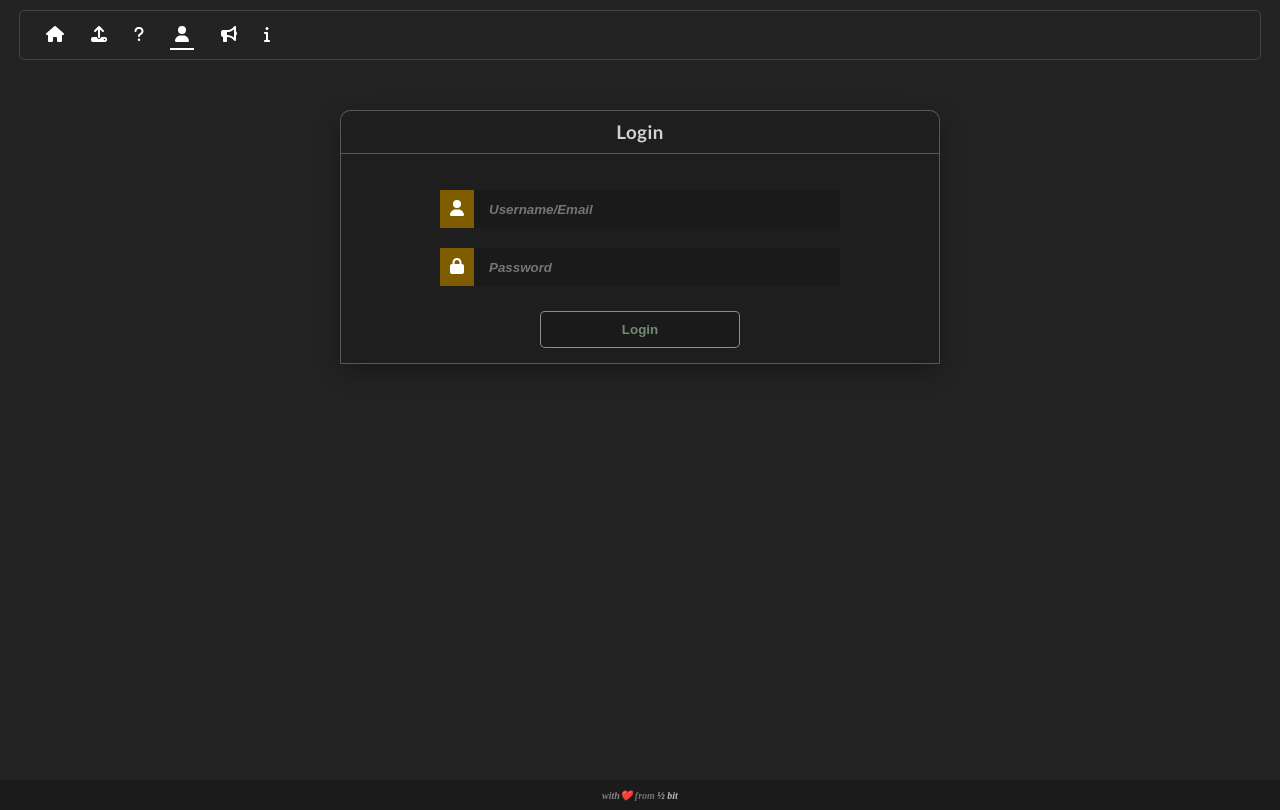
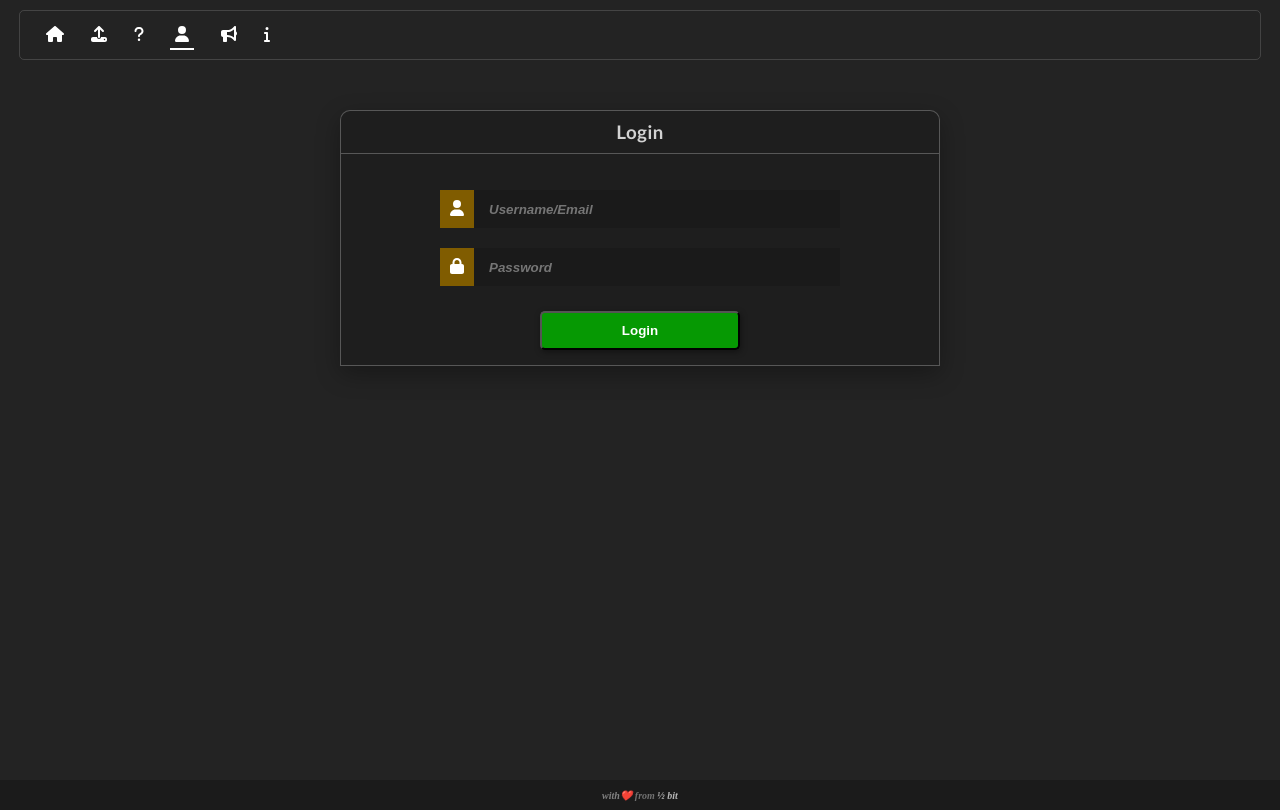
Before and after one commit to Shivamtiwari6393/kmcian_frontend, a React (Vite) app: page /login in a window 1280 px wide. Built offline with nearby package versions, Linux system fonts and the light colour scheme; no server answers.

Commit message:
update code to use async await to handle request

```diff
--- a/src/Components/Announcement.jsx
+++ b/src/Components/Announcement.jsx
@@ -1,10 +1,11 @@
 /* eslint-disable no-unused-vars */
-import { useEffect, useRef, useState } from "react";
+import { useEffect, useState, useContext } from "react";
 import "../Styles/Announcement.css";
 import Loading from "./Loading";
 import toast from "react-hot-toast";
 import { FontAwesomeIcon } from "@fortawesome/react-fontawesome";
 import { faRemove } from "@fortawesome/free-solid-svg-icons";
+import adminContext from "./adminContext";
 
 function Announcement() {
   // const url = "http://127.0.0.1:8000";
@@ -13,6 +14,7 @@ function Announcement() {
   const [loading, setLoading] = useState(false);
   const [show, setShow] = useState(true);
   const [announcements, setAnnouncements] = useState([]);
+  const [admin, setIsAdmin] = useContext(adminContext);
 
   const [pageInfo, setPageInfo] = useState({
     currentPage: 0,
@@ -23,15 +25,8 @@ function Announcement() {
   useEffect(() => {
     setLoading(true);
     fetchAnnouncement();
+  }, []);
 
-    setTimeout(() => {
-      const value = sessionStorage?.getItem("kmcianToken");
-      if (value) {
-        const element = document.getElementById("announcement-text");
-        if (element) element.style.display = "flex";
-      }
-    }, 0);
-  }, []);
 
   // handle input  change
 
@@ -161,6 +156,7 @@ function Announcement() {
           </>
         )}
 
+        {admin && (
           <div className="announcement-text-container" id="announcement-text">
             <input
               type="text"
@@ -176,6 +172,7 @@ function Announcement() {
               Submit
             </button>
           </div>
+        )}
       </div>
     </>
   );
--- a/src/Components/Card.jsx
+++ b/src/Components/Card.jsx
@@ -40,13 +40,6 @@ export default function Card() {
     setOpenSelect((prev) => (prev === selectName ? null : selectName)); // Toggle open state
   };
 
-  // if user is admin
-  useEffect(() => {
-    if (isAdmin)
-      document.getElementById("downloadable-select").style.display = "block";
-  });
-
-  // =============================================
 
   //------------ Handle data change-------------------------
 
@@ -279,8 +272,7 @@ export default function Card() {
   return (
     <>
       {isLoading && <Loading></Loading>}
-      <div className="card-container" onClick={(e)=> setOpenSelect(null)
-      } >
+      <div className="card-container" onClick={(e) => setOpenSelect(null)}>
         <div className="card-fields">
           <div className="card-header">
             <h3>Search PYQs</h3>
@@ -319,15 +311,14 @@ export default function Card() {
             onChange={(value) => handleChange("year", value)}
             placeholder="Year"
           />
+
+          {isAdmin && (
             <select
               name="downloadable"
               value={paperData.downloadable}
               id="downloadable-select"
               onChange={handleAdminChange}
               required
-            style={{
-              display: "none",
-            }}
             >
               <option value="0" disabled>
                 Downloadable
@@ -335,6 +326,7 @@ export default function Card() {
               <option value="true">True</option>
               <option value="false">False</option>
             </select>
+          )}
 
           <div id="search-button-container">
             <FontAwesomeIcon
--- a/src/Components/Login.jsx
+++ b/src/Components/Login.jsx
@@ -17,27 +17,12 @@ function Login() {
   });
 
   const [isLoading, setIsLoading] = useState(false);
-
-  const [logout, setLogout] = useState(false);
-
   const [isAdmin, setIsAdmin] = useContext(adminContext);
-
-  let timerId = null;
 
   const doLogout = () => {
     sessionStorage.removeItem("kmcianToken");
-    setLogout(false);
     setIsAdmin(false);
     toast.success("Logged out successfully!");
-    if (timerId) {
-      clearTimeout(timerId);
-    }
-  };
-
-  const setcounter = () => {
-    timerId = setTimeout(() => {
-      doLogout();
-    }, 3600000);
   };
 
   // handle input change
@@ -48,40 +33,36 @@ function Login() {
 
   // on login button click
 
-  const handleLoginButtonClick = () => {
+  const handleLoginButtonClick = async () => {
     if (!credentials.email) return toast.error("Please enter your email.");
     if (!credentials.password) return toast.error("Please enter the password.");
 
+    //============ login fetch request==============
+    const id = toast.loading("Logging in");
     setIsLoading(true);
 
-    //============ login fetch request==============
+    try {
+      const response = await fetch(url, {
+        method: "POST",
+        headers: { "Content-Type": "application/json" },
+        body: JSON.stringify(credentials),
+      });
 
-    fetch(url, {
-      method: "POST",
-      headers: {
-        "Content-Type": "application/json",
-      },
-      body: JSON.stringify(credentials),
-    })
-      .then(async (res) => {
-        const data = await res.json();
-        if (!res.ok) throw new Error(data.message || "An error occurred");
-        setIsLoading(false);
-        sessionStorage.setItem("kmcianToken", data.token);
-        toast.success(data.message || "Login successful!");
-        setcounter();
-        setLogout(true);
-        setIsAdmin(true);
-      })
-      .catch((e) => {
-        setIsLoading(false);
-        toast.error(e.message);
-      });
+      const data = await response.json();
+      if (!response.ok) throw new Error(data.message || "An error occurred");
+      sessionStorage.setItem("kmcianToken", data.token);
+      toast.success(data.message || "Login successful!", { id: id });
+      setIsAdmin(true);
+    } catch (e) {
+      toast.error(e.message, { id: id });
+    } finally {
+      setIsLoading(false);
+    }
   };
 
   return (
     <>
-      {isLoading && <Loading></Loading>}
+      {/* {isLoading && <Loading></Loading>} */}
       <div className="login-container">
         <div className="login-header">
           <h3>Login</h3>
@@ -112,12 +93,14 @@ function Login() {
               onChange={handleInputChange}
             />
           </div>
+          {!isAdmin && (
+            <div className="login-button-container">
+              <button onClick={handleLoginButtonClick}>
+                {isLoading ? "Logging in..." : "Login"}
+              </button>
+            </div>
+          )}
 
-          <div className="login-button-container">
-            <button onClick={handleLoginButtonClick} hidden ={isAdmin}>
-              Login
-            </button>
-          </div>
           {isAdmin && (
             <div className="logout-button-container">
               <button onClick={doLogout}>Logout</button>
--- a/src/Styles/Announcement.css
+++ b/src/Styles/Announcement.css
@@ -54,7 +54,6 @@
 }
 
 .announcement-text-container {
-  display: none;
   justify-content: center;
   align-items: center;
   flex-wrap: wrap;
--- a/src/Styles/Login.css
+++ b/src/Styles/Login.css
@@ -70,15 +70,16 @@ label {
 }
 
 .login-fields .login-button-container button {
-  background-color: rgb(26, 26, 26);
-  border: 1px solid rgba(255, 255, 255, 0.5);
-  color: rgb(109, 143, 109);
+  cursor: pointer;
+  background-color: rgb(6, 153, 3);
+  color: rgb(255, 255, 255);
   width: 40%;
   max-width: 200px;
   padding: 10px;
   border-radius: 5px;
   margin: 15px 0px;
   font-weight: bold;
+  box-shadow: 1px 2px 6px rgba(0, 0, 0, 0.399);
 
 }
 
@@ -89,8 +90,7 @@ label {
   width: 85%;
   max-width: 200px;
   padding: 10px;
-  border-radius: 10px;
+  border-radius: 5px;
   border: none;
   margin: 10px 0px;
-  box-shadow: 1px 2px 6px rgba(0, 0, 0, 0.399);
 }
```
Also changed, not shown: src/Components/adminContext.jsx (line endings or trailing spaces). Lines whose indentation alone changed are shown as unchanged.
